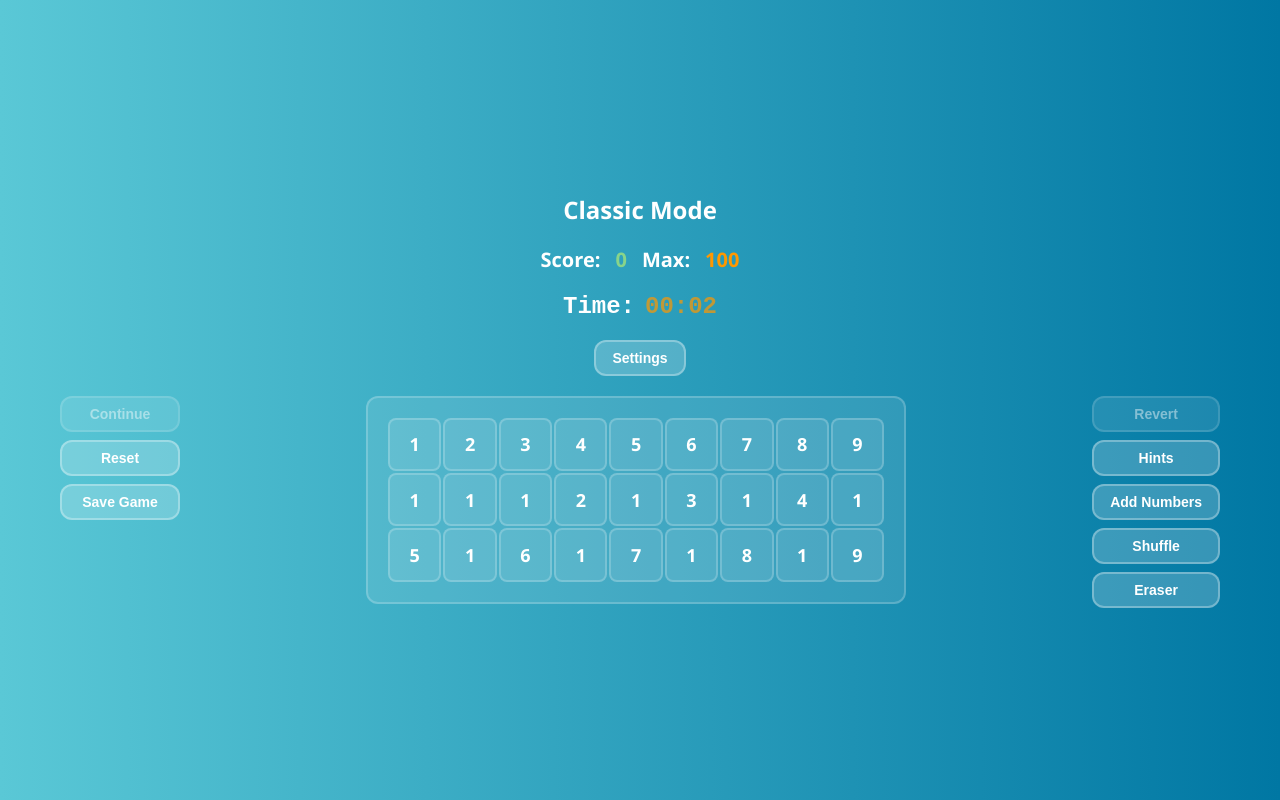
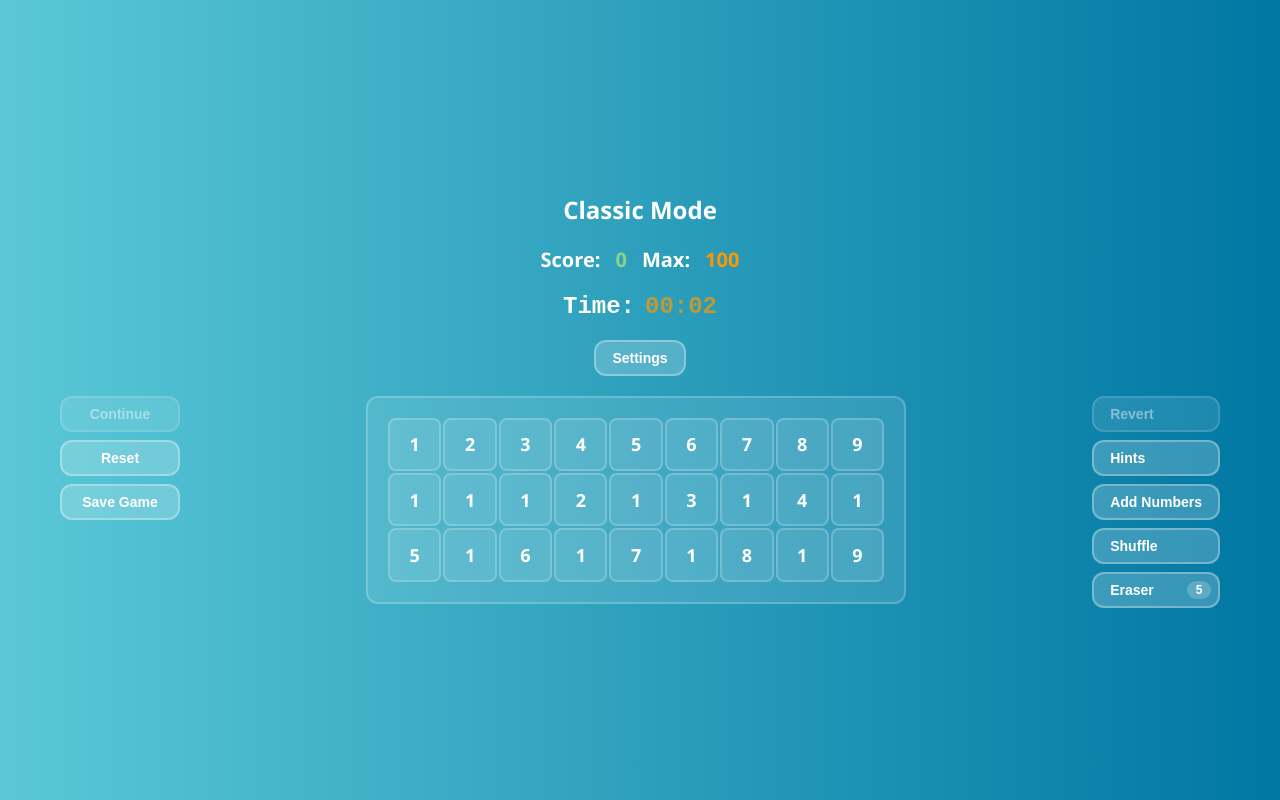
Before and after one commit to Yakubovskaya/pair-em-up, a website built with Vite: page index.html in a window 1280 px wide. Both pictures are taken after a click on the button "Classic". Built offline with nearby package versions, Linux system fonts and the light colour scheme.

Commit message:
feat: implement eraser functional, add counter to button

```diff
--- /dev/null
+++ b/src/scripts/eraser.js
@@ -0,0 +1,65 @@
+import { classicData } from './render-classic-mode.js';
+
+let eraserUsed = 0;
+const MAX_USES = 5;
+
+const updateEraserCounter = () => {
+  const eraserButton = document.querySelector('[data-tool="eraser"]');
+  const counterElement = eraserButton.querySelector('.assist-button__counter');
+
+  const remaining = MAX_USES - eraserUsed;
+  counterElement.textContent = remaining;
+
+  if (remaining === 0) {
+    eraserButton.disabled = true;
+  }
+};
+
+const useEraser = () => {
+  if (eraserUsed >= MAX_USES) {
+    return;
+  }
+
+  const gridContainer = document.querySelector('.game__grid-container');
+  if (!gridContainer) return;
+
+  const cells = gridContainer.querySelectorAll('.game__grid-cell');
+  const nonEmptyCells = [];
+
+  for (let i = 0; i < cells.length; i++) {
+    const cell = cells[i];
+    if (!cell.classList.contains('game__grid-cell--empty')) {
+      nonEmptyCells.push({ cell, index: i });
+    }
+  }
+
+  if (nonEmptyCells.length === 0) {
+    return;
+  }
+
+  const randomIndex = Math.floor(Math.random() * nonEmptyCells.length);
+  const selected = nonEmptyCells[randomIndex];
+
+  const cols = classicData.cols;
+  const y = Math.floor(selected.index / cols);
+  const x = selected.index % cols;
+
+  selected.cell.textContent = '';
+  selected.cell.classList.add('game__grid-cell--empty');
+  classicData.grid[y][x] = 0;
+
+  eraserUsed++;
+  updateEraserCounter();
+};
+
+const resetEraser = () => {
+  eraserUsed = 0;
+  updateEraserCounter();
+
+  const eraserButton = document.querySelector('[data-tool="eraser"]');
+  if (eraserButton) {
+    eraserButton.disabled = false;
+  }
+};
+
+export { useEraser, resetEraser, updateEraserCounter };
--- a/src/scripts/render-classic-mode.js
+++ b/src/scripts/render-classic-mode.js
@@ -32,4 +32,4 @@ const renderClassicGrid = (container) => {
   }
 };
 
-export { createClassicGrid, renderClassicGrid };
+export { createClassicGrid, renderClassicGrid, classicData };
--- a/src/scripts/start-classic-game.js
+++ b/src/scripts/start-classic-game.js
@@ -1,6 +1,7 @@
 import { createClassicGrid, renderClassicGrid } from './render-classic-mode.js';
 import { resetScore, updateScoreDisplay } from './score.js';
 import { resetTimer, startTimer } from './timer.js';
+import { useEraser, resetEraser } from './eraser.js';
 
 const onClassicButtonClick = () => {
   startClassicGame();
@@ -111,7 +112,17 @@ const startClassicGame = () => {
 
   const eraserButton = document.createElement('button');
   eraserButton.classList.add('assist-button', 'button');
+  eraserButton.setAttribute('data-tool', 'eraser');
   eraserButton.textContent = 'Eraser';
+
+  const eraserCounter = document.createElement('span');
+  eraserCounter.classList.add('assist-button__counter');
+  eraserCounter.textContent = '5';
+
+  eraserButton.appendChild(eraserCounter);
+  eraserButton.addEventListener('click', () => {
+    useEraser();
+  });
 
   assistButtonsContainer.appendChild(revertButton);
   assistButtonsContainer.appendChild(hintsButton);
@@ -139,6 +150,7 @@ const startClassicGame = () => {
 
   resetScore();
   resetTimer();
+  resetEraser();
   startTimer();
 
   updateScoreDisplay();
--- a/src/styles/_components.scss
+++ b/src/styles/_components.scss
@@ -235,6 +235,28 @@
   }
 }
 
+.assist-button {
+  position: relative;
+  display: flex;
+  justify-content: space-between;
+  align-items: center;
+  gap: 8px;
+}
+
+.assist-button__counter {
+  position: absolute;
+  right: 7px;
+  top: 7px;
+  padding: 2px 8px;
+  min-width: 24px;
+  border-radius: 12px;
+  font-size: clamp(10px, 1.5vw, 12px);
+  font-weight: 700;
+  text-align: center;
+  background: rgba(255, 255, 255, 0.2);
+  color: #ffffff;
+}
+
 .settings-button {
   align-self: center;
   padding: 8px 16px;
```
